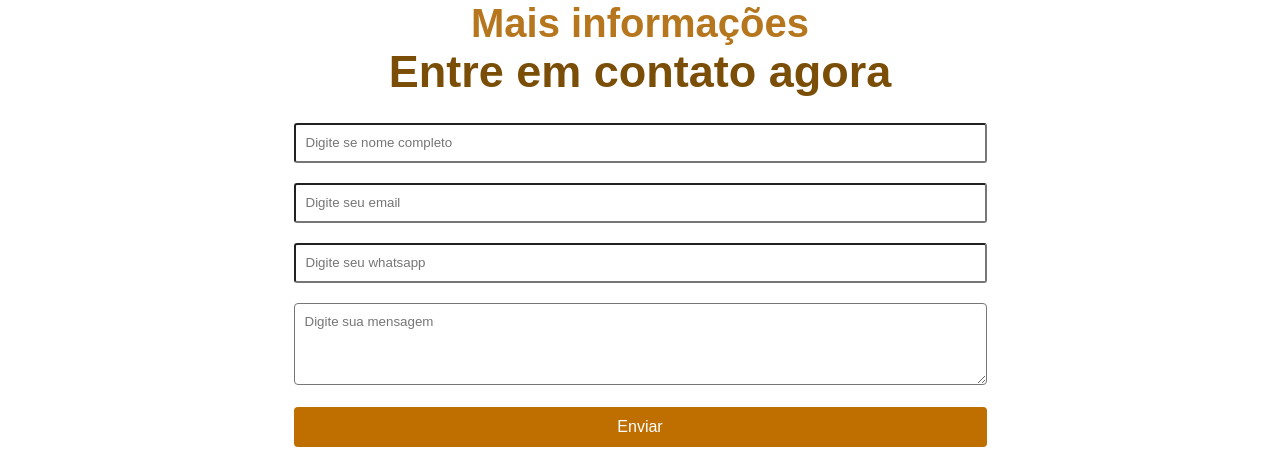
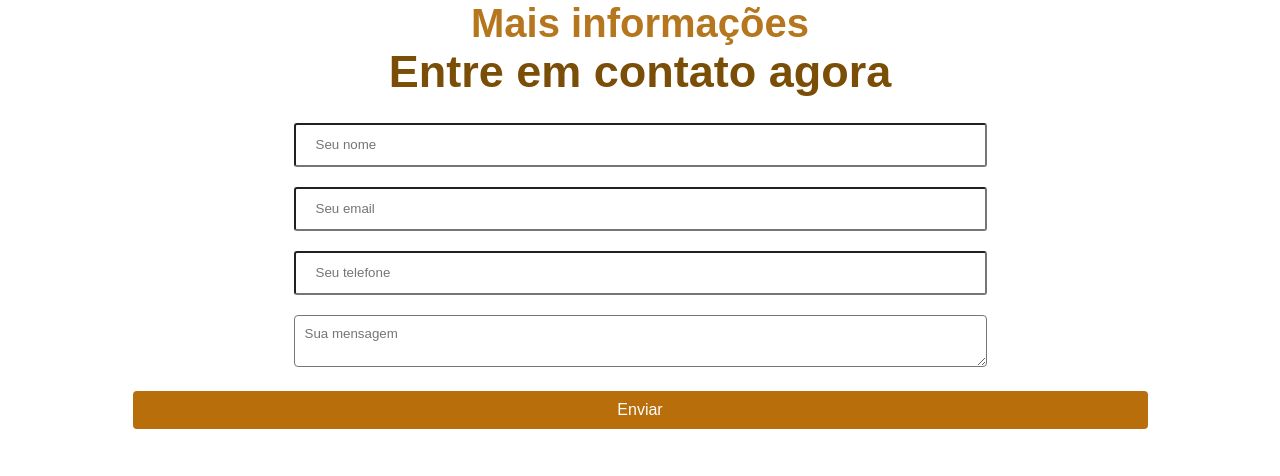
Before and after one commit to matwilliam2002/Recanto-Pardal, a website: page index.html in a window 1280 px wide. Shown: the part 2700-3176 px from the top of the page. Drawn offline with nearby package versions, Linux system fonts and the light colour scheme; some packages are replaced by stand-ins of ours.

Commit message:
Reformulação do form de contato

```diff
--- a/index.html
+++ b/index.html
@@ -16,7 +16,6 @@
     <link rel="stylesheet" href="styles/header.css">
     <link rel="stylesheet" href="styles/chamada.css">
     <link rel="stylesheet" href="styles/DetalhesChacara.css">
-    <link rel="stylesheet" href="styles/fotos.css">
     <link rel="stylesheet" href="styles/contato.css">
     <link rel="stylesheet" href="styles/galeria.css">
     <meta name="viewport" content="width=device-width, initial-scale=1.0">
@@ -148,15 +147,12 @@
                 <h2>Mais informações</h2>
                 <h1>Entre em contato agora</h1>
                 <div class="form-form">
-                    <form action="https://formsubmit.co/mateuswrcunha@gmail.com" method="post">
-                        <input type="text" id="name" name="name" required placeholder="Digite se nome completo">
-                        <input type="email" id="email" name="email" required placeholder="Digite seu email">
-                        <input type="tel" id="cel" name="cel" required placeholder="Digite seu whatsapp">
-                        <textarea id="subject" name="subject" rows="4" cols="50" required placeholder="Digite sua mensagem"></textarea><br>
-                        <input type="submit" value="Enviar">
-
-                        <input type="hidden" name="_next" value="http://127.0.0.1:5500/#localizacao-sec">
-                        <input type="hidden" name="_captcha" value="false">
+                    <form id="contactForm">
+                        <input type="text" id="name" name="name" placeholder="Seu nome" required><br>
+                        <input type="email" id="email" name="email" placeholder="Seu email" required><br>
+                        <input type="tel" id="phone" name="phone" placeholder="Seu telefone" required><br>
+                        <textarea id="message" name="message" placeholder="Sua mensagem" required></textarea><br>
+                        <button type="submit">Enviar</button>
                     </form>
                 </div>
                 <div class="social-icons">
@@ -182,6 +178,7 @@
 
     </main>
     <script src="script.js" defer></script>
+    <script src="https://cdn.emailjs.com/dist/email.min.js"></script>
     <script src="https://maps.googleapis.com/maps/api/js?key=AIzaSyAdFX0rWqgKk_wO6RSjc336JDp2ckAClK8&callback=initMap" defer></script>
 
 </body>
--- a/script.js
+++ b/script.js
@@ -25,3 +25,22 @@ function initMap() {
 }
 
 document.addEventListener('DOMContentLoaded', initMap);
+
+(function(){
+  emailjs.init("RRFNdtNEG4R1PN24P"); // Substitua pelo seu ID de usuário do EmailJS
+})();
+
+document.getElementById('contactForm').addEventListener('submit', function(event) {
+  event.preventDefault();
+
+  const serviceID = 'service_fd6ri09';
+  const templateID = 'template_awulm8g'; // Substitua pelo ID do seu template do EmailJS
+
+  emailjs.sendForm(serviceID, templateID, this)
+      .then(() => {
+          alert('Email enviado com sucesso!');
+          this.reset();
+      }, (err) => {
+          alert('Erro ao enviar o email. Por favor, tente novamente.');
+      });
+});
--- a/styles/contato.css
+++ b/styles/contato.css
@@ -5,9 +5,8 @@
     font-family: 'Poppins', sans-serif;
 }
 
-/* Estilos gerais para evitar sobreposição */
 section {
-    margin-bottom: 50px; /* Adicionando margem inferior para todas as seções */
+    margin-bottom: 50px;
 }
 
 
@@ -33,7 +32,7 @@ section {
     color: #b5761d;
 }
 
-.mais-info form {
+#form {
     flex-direction: column;
     align-items: center;
     text-align: center;
@@ -41,29 +40,27 @@ section {
 }
 
 .mais-info input {
-    padding: 10px;
+    padding: 20px;
     width: 55%;
     height: 40px;
     margin-bottom: 20px;
     border-radius: 3px;
 }
 
-input[type="submit"] {
-    background-color: #bf6f00;
-    color: white; /* Cor do texto */
-    border: none; /* Remove a borda */
-    padding: 10px 20px; /* Ajuste de padding */
-    text-align: center; /* Alinhamento do texto */
-    text-decoration: none; /* Remove a decoração do texto */
-    display: inline-block; /* Exibição em linha */
-    font-size: 16px; /* Tamanho da fonte */
-    margin: 4px 2px; /* Margem */
-    cursor: pointer; /* Cursor de ponteiro */
-    border-radius: 4px; /* Bordas arredondadas */
+form button {
+    background-color: #b76e0b;
+    margin-top: 20px;
+    color: white;
+    border: none;
+    padding: 10px 20px;
+    font-size: 16px;
+    cursor: pointer;
+    border-radius: 4px;
+    width: 1015px;
 }
 
-input[type="submit"]:hover {
-    background-color: #d98c33;
+form button:hover {
+    background-color: #a65d08;
 }
 
 .mais-info textarea {
```
